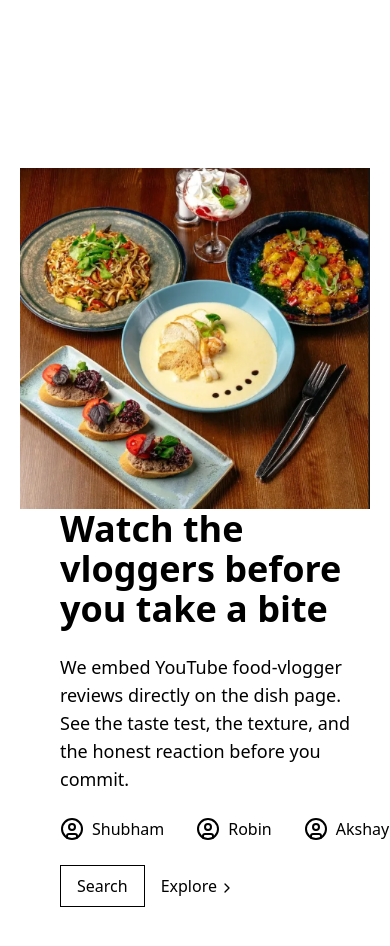
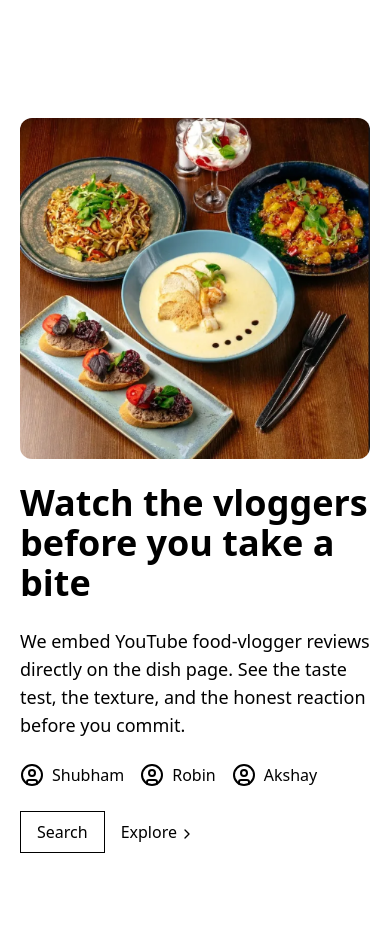
Before and after one commit to shubham-3099/frontend, a Next.js app: page / in a window 390 px wide. Shown: the part 2004-2950 px from the top of the page. Built offline with nearby package versions, Linux system fonts and the light colour scheme.

Commit message:
Add vlogger section in landing page

```diff
--- a/app/page.tsx
+++ b/app/page.tsx
@@ -9,7 +9,6 @@ export default function Home() {
       <HeroSection />
       <SpaceDivision />
       <IdeaSection />
-      <SpaceDivision />
       <VloggerSection />
     </>
   )
--- a/components/VloggerSection.tsx
+++ b/components/VloggerSection.tsx
@@ -4,12 +4,12 @@ import { ChevronRight, MapPin, CircleDollarSign, Image as ImageIcon, CircleUser
 
 export default function VloggerSection() {
     return (
-        <div className="h-screen flex flex-col md:flex-row px-5 md:px-30 py-15">
-            <Image src="/food/food-5.png" alt="Feature Image" width={630} height={100} />
-            <div className="flex flex-col gap-6 pl-10 justify-center">
+        <div className="flex flex-col md:flex-row px-5 gap-6 md:px-30 py-15">
+            <Image src="/food/food-5.png" alt="Feature Image" width={630} height={100} className="rounded-xl" />
+            <div className="flex flex-col gap-6 md:pl-15 justify-center">
                 <h1 className="text-4xl md:text-5xl font-bold md:w-[600px]">Watch the vloggers before you take a bite</h1>
                 <p className="text-lg md:w-[550px]">We embed YouTube food-vlogger reviews directly on the dish page. See the taste test, the texture, and the honest reaction before you commit.</p>
-                <div className="flex gap-8">
+                <div className="flex gap-4 md:gap-8">
                     <IdeaFeature icon={CircleUser} text="Shubham" />
                     <IdeaFeature icon={CircleUser} text="Robin" />
                     <IdeaFeature icon={CircleUser} text="Akshay" />
```
